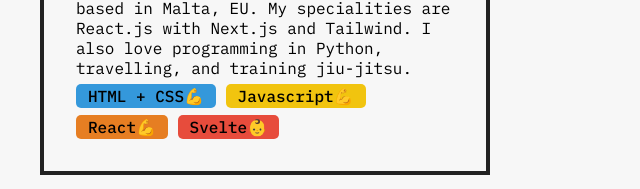
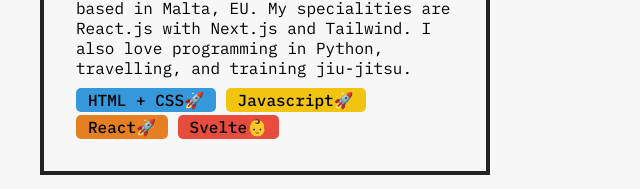
Before and after one commit to angusgee/developer-card, a React (Vite) app: page / in a window 1280 px wide. Shown: the part 452-641 px from the top of the page, without its empty margins (0-640 px from the left). Built offline with nearby package versions, Linux system fonts and the light colour scheme.

Commit message:
Refactor SkillList component and update CSS

```diff
--- a/src/Skillist.jsx
+++ b/src/Skillist.jsx
@@ -1,4 +1,4 @@
-import PropTypes from "prop-types";
+/* eslint-disable react/prop-types */
 
 const skills = [
   {
@@ -12,33 +12,35 @@
 ];
 
 function SkillList() {
-  const skillList = skills.map((skill, index) => {
-    return (
-      <div className="skill-list" key={index}>
-        <Skill
-          skill={skill.skill}
-          level={skill.level === "Advanced" ? "💪" : "👶"}
-          color={skill.color}
-        />
+  return (
+    <div className="wrapper">
+      <div className="skill-list">
+        {skills.map((skill, index) => {
+          return (
+            <Skill
+              key={index}
+              skill={skill.skill}
+              level={skill.level}
+              color={skill.color}
+            ></Skill>
+          );
+        })}
       </div>
-    );
-  });
-  return <div className="wrapper">{skillList}</div>;
-}
-
-function Skill(props) {
-  return (
-    <div className="skill" style={{ backgroundColor: props.color }}>
-      <span>{props.skill}</span>
-      <span>{props.level}</span>
     </div>
   );
 }
 
-Skill.propTypes = {
-  skill: PropTypes.string.isRequired,
-  level: PropTypes.string.isRequired,
-  color: PropTypes.string,
-};
+function Skill({ skill, color, level }) {
+  return (
+    <div className="skill" style={{ backgroundColor: color }}>
+      <span>{skill}</span>
+      <span>
+        {level === "Beginner" && "👶"}
+        {level === "Intermediate" && "👍"}
+        {level === "Advanced" && "🚀"}
+      </span>
+    </div>
+  );
+}
 
 export default SkillList;
--- a/src/index.css
+++ b/src/index.css
@@ -54,6 +54,7 @@
   display: flex;
   align-items: center;
   margin-right: 0.6rem;
+  margin-top: 0.2rem;
   font-weight: 500;
 }
 
```
